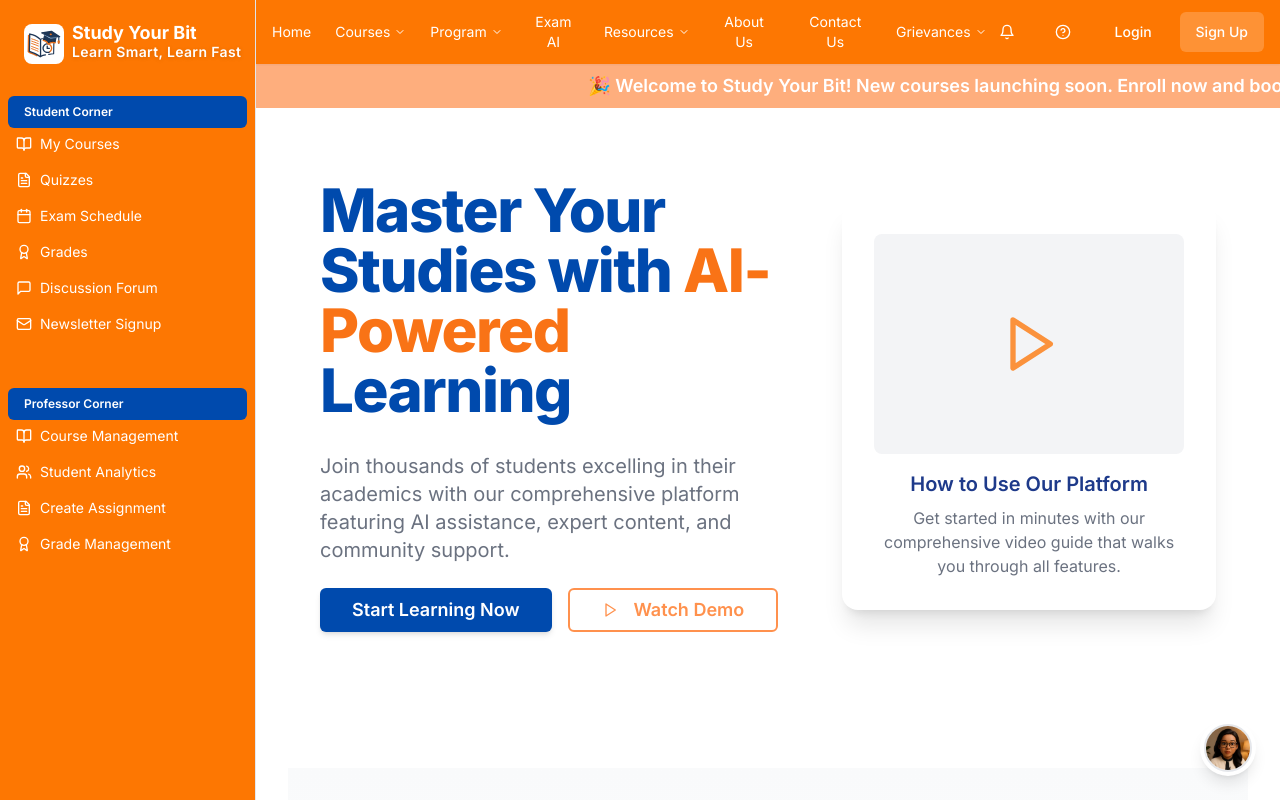
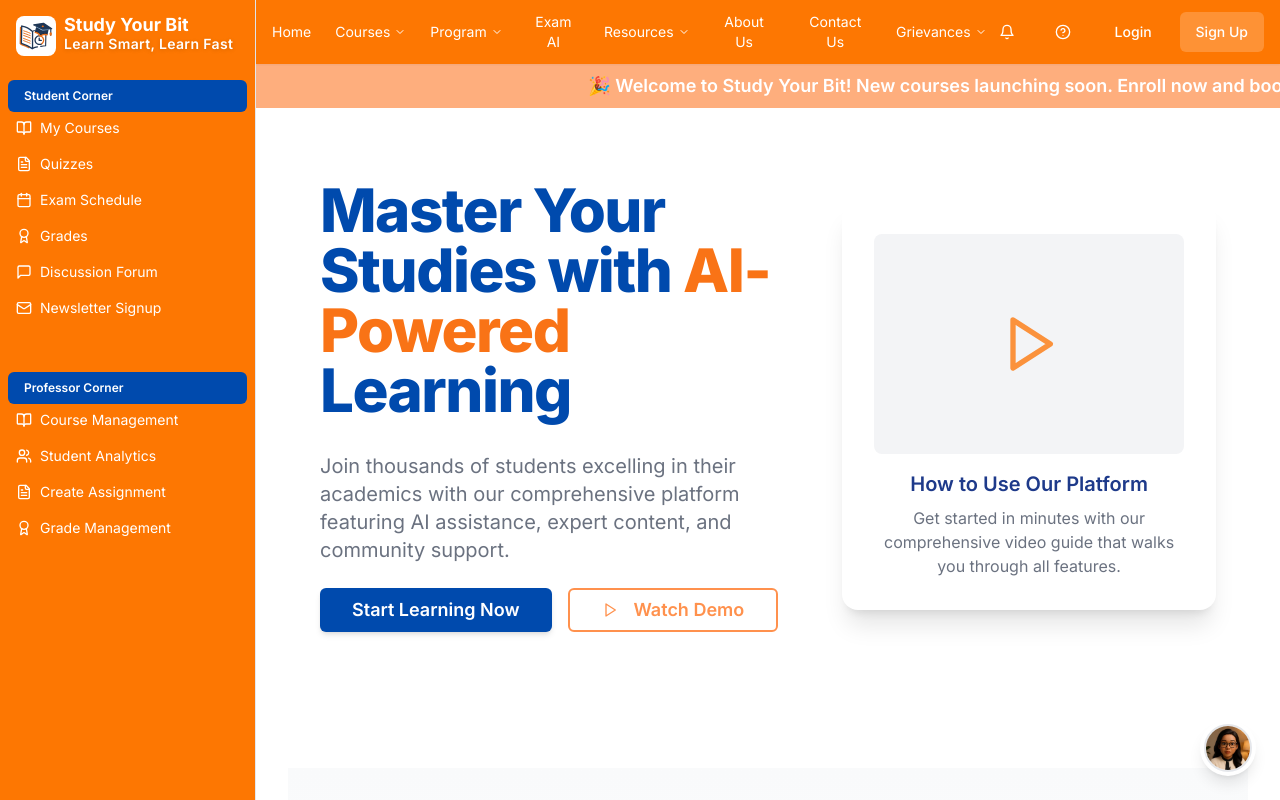
Before and after one commit to atharvamagar/Study-Your-Bit-, a Next.js app: page / in a window 1280 px wide. Shown: the top 800 px of the page. Built offline with nearby package versions, Linux system fonts and the light colour scheme.

Commit message:
Adjust AppSidebar header padding for improved layout consistency

```diff
--- a/components/app-sidebar.tsx
+++ b/components/app-sidebar.tsx
@@ -93,7 +93,7 @@ export function AppSidebar() {
       collapsible="none"
       className="border-r transition-all duration-300 ease-in-out" style={{ backgroundColor: '#FD7702' }}
     >
-      <SidebarHeader className="p-6 transition-all duration-300 ease-in-out flex items-start justify-start" style={{ backgroundColor: '#FD7702' }}>
+      <SidebarHeader className="p-4 transition-all duration-300 ease-in-out flex items-start justify-start" style={{ backgroundColor: '#FD7702' }}>
         <div className="flex items-start justify-start space-x-2">
           <div className="w-10 h-10 bg-white rounded-lg flex items-center justify-center">
             <WebsiteIcon className="w-12 h-12" style={{ color: COLORS.primary.orange }} />
```
